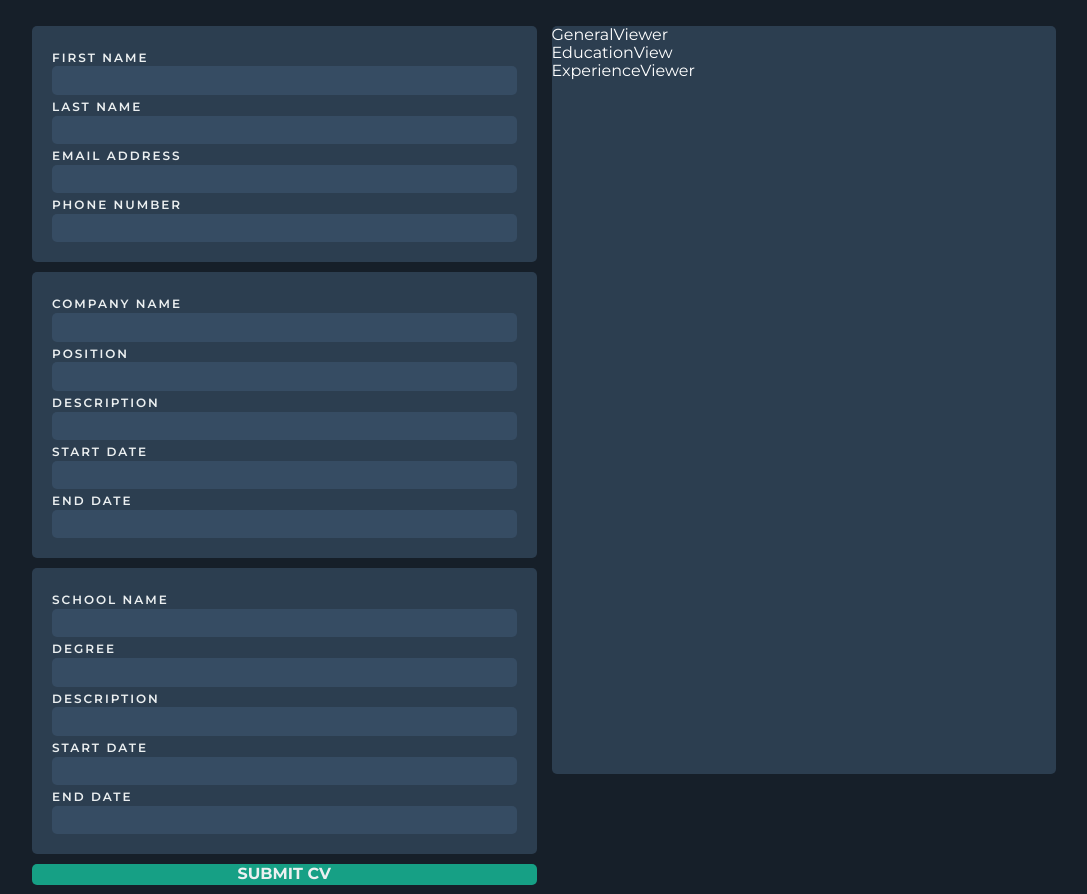
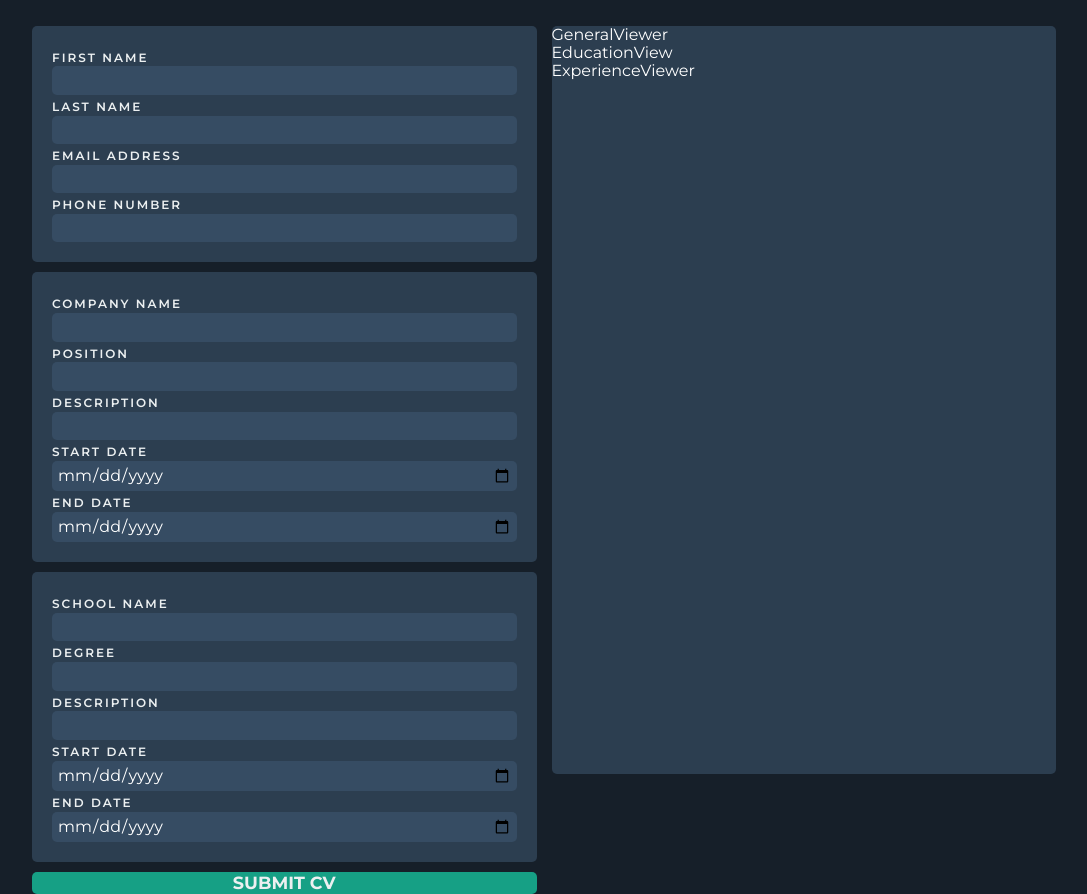
Before and after one commit to cakegod/CV-Application, a React (Create React App) app: page / in a window 1280 px wide. Shown: the whole page, without its empty margins (96-1183 px from the left). Built offline with nearby package versions, Linux system fonts and the light colour scheme.

Commit message:
De-nested App state & fixed handle input

```diff
--- a/src/App.js
+++ b/src/App.js
@@ -1,74 +1,64 @@
 import React, { Component } from 'react';
-import Education from "./components/Education";
-import Experience from "./components/Experience";
-import General from "./components/General";
-import EducationView from "./components/Viewer/EducationView";
-import GeneralViewer from "./components/Viewer/GeneralViewer";
-import ExperienceViewer from "./components/Viewer/ExperienceViewer";
-import "./styles/app.css";
-
+import Education from './components/Form/Education';
+import Experience from './components/Form/Experience';
+import General from './components/Form/General';
+import EducationView from './components/Viewer/EducationView';
+import GeneralViewer from './components/Viewer/GeneralViewer';
+import ExperienceViewer from './components/Viewer/ExperienceViewer';
+import './styles/app.css';
 
 class App extends Component {
-  constructor(props){
-    super(props)
+	constructor(props) {
+		super(props);
 		this.state = {
-     general: {
-      firstName: "",
-      lastName: "",
-      emailAddress: "",
-      phoneNumber: ""
-     },
-     experience: {
-      company: "",
-      position: "",
-      description: "",
-      startDate: "",
-      endDate: "",
-     },
-     education: {
-      school: "",
-      degree: "",
-      description: "",
-      startDate: "",
-      endDate: "",
-     }
-    }
+			// General
+			firstName: '',
+			lastName: '',
+			emailAddress: '',
+			phoneNumber: '',
+
+			// Experience
+			company: '',
+			position: '',
+			workDescription: '',
+			workStartDate: '',
+			workEndDate: '',
+
+			// Education
+			school: '',
+			degree: '',
+			degreeDescription: '',
+			degreeStartDate: '',
+			degreeEndDate: '',
+		};
 	}
 
 	handleInputValue = (event) => {
+		const { name, value } = event.target;
 		this.setState({
-      general: {
-        ...this.state.general,
-        [event.target.name]: event.target.value
-      },
-      experience: {
-        ...this.state.experience,
-        [event.target.name]: event.target.value
-      },
-      education: {
-        ...this.state.education,
-        [event.target.name]: event.target.value
-      }
-    })
-  }
-
+			[name]: value,
+		});
+	};
 
 	render() {
 		return (
-      <div class="container">
+			<div className='container'>
 				<form>
-          <General handleInput={this.handleInputValue}/>
-          <Experience handleInput={this.handleInputValue}/>
-          <Education handleInput={this.handleInputValue} />
-          <button>Submit CV</button>
+					<General
+						handleInput={this.handleInputValue}
+						value={this.state}
+					></General>
+					<Experience handleInput={this.handleInputValue} value={this.state} />
+					<Education handleInput={this.handleInputValue} value={this.state} />
+					<button className='submit-button'>Submit CV</button>
 				</form>
-        <div class="cv-viewer">
-          <GeneralViewer/>
-          <EducationView/>
-          <ExperienceViewer/>
+				<div className='cv-viewer'>
+					<GeneralViewer />
+					<EducationView />
+					<ExperienceViewer />
 				</div>
 			</div>
-		)
+		);
 	}
 }
 
--- a/src/components/Education.js
+++ /dev/null
@@ -1,16 +0,0 @@
-import React, { Component } from 'react';
-import Input from './Input'
-
-export default class Education extends Component {
-	render() {
-		const {handleInput} = this.props
-		return (
-		<div className="education-container">
-			  <Input label={"School Name"} handleInput={handleInput} name="school" />
-        <Input label={"Degree"} handleInput={handleInput} name="degree"/>
-        <Input label={"Description"} handleInput={handleInput} name="description"/>
-        <Input label={"Start Date"} handleInput={handleInput} name="startDate"/>
-        <Input label={"End Date"} handleInput={handleInput} name="endDate"/>
-		</div>)
-	}
-}
--- a/src/components/Experience.js
+++ /dev/null
@@ -1,17 +0,0 @@
-import React, { Component } from 'react'
-import Input from './Input'
-
-export default class Experience extends Component {
-  render() {
-    const {handleInput} = this.props
-    return (
-      <div className="experience-container">
-        <Input label={"Company Name"} handleInput={handleInput} name="company" />
-        <Input label={"Position"} handleInput={handleInput} name="position"/>
-        <Input label={"Description"} handleInput={handleInput} name="description"/>
-        <Input label={"Start Date"} handleInput={handleInput} name="startDate"/>
-        <Input label={"End Date"} handleInput={handleInput} name="endDate"/>
-      </div>
-    )
-  }
-}
--- /dev/null
+++ b/src/components/Form/Education.js
@@ -0,0 +1,47 @@
+import React, { Component } from 'react';
+import Input from './Input';
+
+export default class Education extends Component {
+	render() {
+		const { handleInput, value } = this.props;
+		return (
+			<div className='education-container'>
+				<Input
+					type='text'
+					value={value.school}
+					label={'School Name'}
+					handleInput={handleInput}
+					name='school'
+				/>
+				<Input
+					type='text'
+					value={value.degree}
+					label={'Degree'}
+					handleInput={handleInput}
+					name='degree'
+				/>
+				<Input
+					type='text'
+					value={value.degreeDescription}
+					label={'Description'}
+					handleInput={handleInput}
+					name='degreeDescription'
+				/>
+				<Input
+					type='date'
+					value={value.degreeStartDate}
+					label={'Start Date'}
+					handleInput={handleInput}
+					name='degreeStartDate'
+				/>
+				<Input
+					type='date'
+					value={value.degreeEndDate}
+					label={'End Date'}
+					handleInput={handleInput}
+					name='degreeEndDate'
+				/>
+			</div>
+		);
+	}
+}
--- /dev/null
+++ b/src/components/Form/Experience.js
@@ -0,0 +1,47 @@
+import React, { Component } from 'react';
+import Input from './Input';
+
+export default class Experience extends Component {
+	render() {
+		const { handleInput, value } = this.props;
+		return (
+			<div className='experience-container'>
+				<Input
+					type='text'
+					value={value.company}
+					label={'Company Name'}
+					handleInput={handleInput}
+					name='company'
+				/>
+				<Input
+					type='text'
+					value={value.position}
+					label={'Position'}
+					handleInput={handleInput}
+					name='position'
+				/>
+				<Input
+					type='text'
+					value={value.workDescription}
+					label={'Description'}
+					handleInput={handleInput}
+					name='workDescription'
+				/>
+				<Input
+					type='date'
+					value={value.workStartDate}
+					label={'Start Date'}
+					handleInput={handleInput}
+					name='workStartDate'
+				/>
+				<Input
+					type='date'
+					label={'End Date'}
+					value={value.workEndDate}
+					handleInput={handleInput}
+					name='workEndDate'
+				/>
+			</div>
+		);
+	}
+}
--- /dev/null
+++ b/src/components/Form/General.js
@@ -0,0 +1,41 @@
+import React, { Component } from 'react';
+import Input from './Input';
+
+export default class General extends Component {
+
+	render() {
+		const { handleInput, value } = this.props;
+		return (
+			<div className='general-container'>
+				<Input
+					type='text'
+          value={value.firstName}
+					label={'First Name'}
+					handleInput={handleInput}
+					name='firstName'
+				/>
+				<Input
+					type='text'
+          value={value.lastName}
+					label={'Last Name'}
+					handleInput={handleInput}
+					name='lastName'
+				/>
+				<Input
+					type='email'
+          value={value.emailAddress}
+					label={'Email Address'}
+					handleInput={handleInput}
+					name='emailAddress'
+				/>
+				<Input
+					type='text'
+          value={value.phoneNumber}
+					label={'Phone Number'}
+					handleInput={handleInput}
+					name='phoneNumber'
+				/>
+			</div>
+		);
+	}
+}
--- /dev/null
+++ b/src/components/Form/Input.js
@@ -0,0 +1,14 @@
+import React, { Component } from 'react';
+
+export default class Input extends Component {
+	render() {
+		const { label, handleInput, name, type, value } = this.props;
+
+		return (
+			<div>
+				<label className='label'>{label}</label>
+				<input value={value} type={type} onChange={handleInput} name={name} />
+			</div>
+		);
+	}
+}
--- a/src/components/General.js
+++ /dev/null
@@ -1,17 +0,0 @@
-import React, { Component } from 'react'
-import Input from './Input'
-
-export default class General extends Component {
-
-  render() {
-    const  {handleInput} = this.props
-    return (
-      <div className="general-container">
-        <Input label={"First Name"} handleInput={handleInput} name="firstName" />
-        <Input label={"Last Name"}handleInput={handleInput} name="lastName"/>
-        <Input label={"Email Address"}handleInput={handleInput} name="emailAddress"/>
-        <Input label={"Phone Number"}handleInput={handleInput} name="phoneNumber"/>
-      </div>
-    )
-  }
-}
--- a/src/components/Input.js
+++ /dev/null
@@ -1,14 +0,0 @@
-import React, { Component } from 'react';
-
-export default class Input extends Component {
-	render() {
-    const {label, handleInput, name} = this.props
-
-		return (
-			<div>
-				<label class="label">{label}</label>
-				<input type='text' onChange={handleInput} name={name} />
-			</div>
-		);
-	}
-}
--- a/src/styles/app.css
+++ b/src/styles/app.css
@@ -78,10 +78,11 @@ input {
 }
 
 
-button {
+.submit-button {
   color: #ecf0f1;
-  text-transform: uppercase !important;
+  text-transform: uppercase;
   font-weight: 700;
+  font-size: 1.1rem;
   background-color: #16a085;
   border: 0;
   border-radius: 5px;
@@ -89,7 +90,7 @@ button {
   flex:1
 }
 
-button:hover {
+.submit-button:hover {
   box-shadow: rgba(0, 0, 0, 0.24) 0px 3px 8px;
   transition: 0.2s;
 
```
Lines whose indentation alone changed are shown as unchanged.
